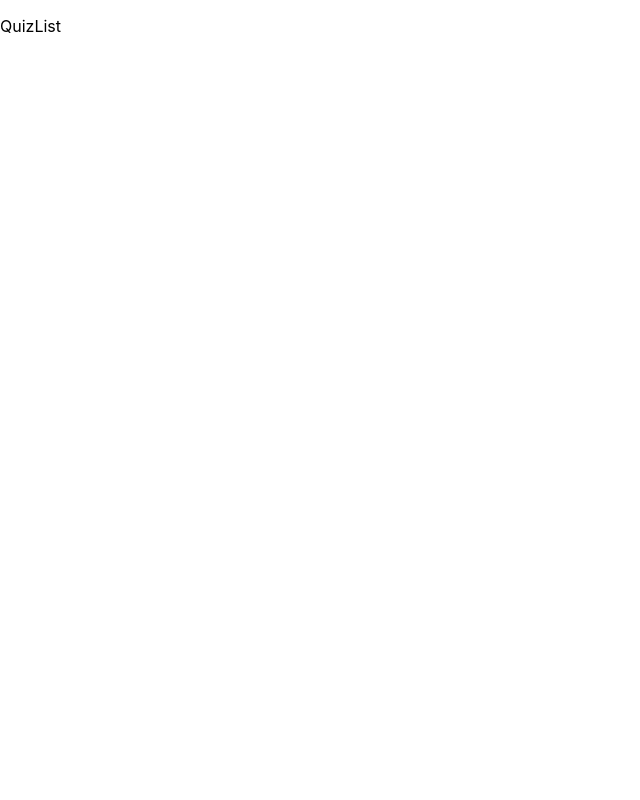
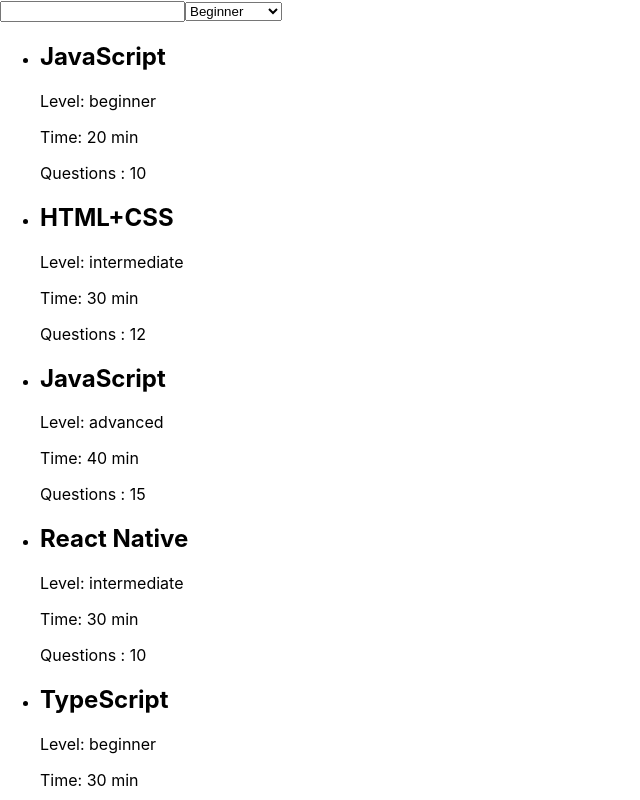
Before and after one commit to Svitlana-Ivanchuk/React_lessons, a React (Create React App) app: page / in a window 1280 px wide. Shown: the top 800 px of the page, without its empty margins (0-640 px from the left). Built offline with nearby package versions, Linux system fonts and the light colour scheme.

Commit message:
add components quizcard, SearchBar, LevelFilter, TopicFilter

```diff
--- a/src/components/App.jsx
+++ b/src/components/App.jsx
@@ -1,10 +1,12 @@
 import { QuizList } from './QuizList';
 import quizItems from '../data.json';
+import { SearchBar } from './SearchBar';
 
 export const App = () => {
   return (
-    <div>
+    <>
+      <SearchBar />
       <QuizList items={quizItems} />
-    </div>
+    </>
   );
 };
--- /dev/null
+++ b/src/components/LevelFilter.js
@@ -0,0 +1,9 @@
+export const LevelFilter = () => {
+  return (
+    <select>
+      <option value="beginner">Beginner</option>
+      <option value="intermediate">Intermediate</option>
+      <option value="advanced">Advanced</option>
+    </select>
+  );
+};
--- /dev/null
+++ b/src/components/QuizCard.js
@@ -0,0 +1,10 @@
+export const QuizCard = ({ item: { topic, level, time, questions } }) => {
+  return (
+    <div>
+      <h2>{topic}</h2>
+      <p>Level: {level}</p>
+      <p>Time: {time} min</p>
+      <p>Questions : {questions} </p>
+    </div>
+  );
+};
--- a/src/components/QuizList.js
+++ b/src/components/QuizList.js
@@ -1,4 +1,14 @@
-export const QuizList = props => {
-  console.log(props.items);
-  return <p>QuizList</p>;
+import { QuizCard } from './QuizCard';
+
+export const QuizList = ({ items }) => {
+  //console.log(props.items);
+  return (
+    <ul>
+      {items.map(item => (
+        <li key={item.id}>
+          <QuizCard item={item} />
+        </li>
+      ))}
+    </ul>
+  );
 };
--- /dev/null
+++ b/src/components/SearchBar.js
@@ -0,0 +1,11 @@
+import { LevelFilter } from './LevelFilter';
+import { TopicFilter } from './TopicFilter';
+
+export const SearchBar = () => {
+  return (
+    <div>
+      <TopicFilter />
+      <LevelFilter />
+    </div>
+  );
+};
--- /dev/null
+++ b/src/components/TopicFilter.js
@@ -0,0 +1,3 @@
+export const TopicFilter = () => {
+  return <input type="text" />;
+};
```
